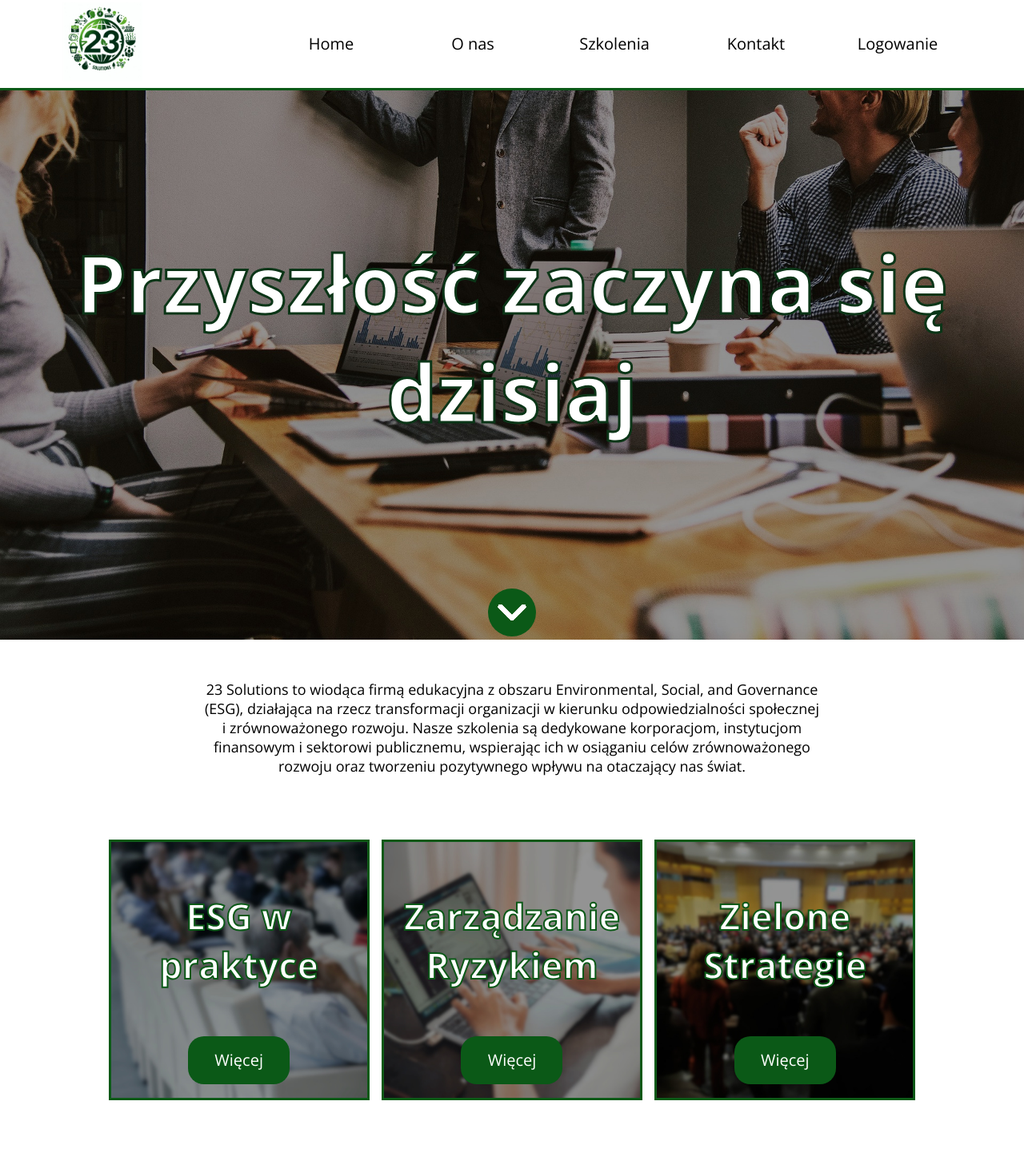
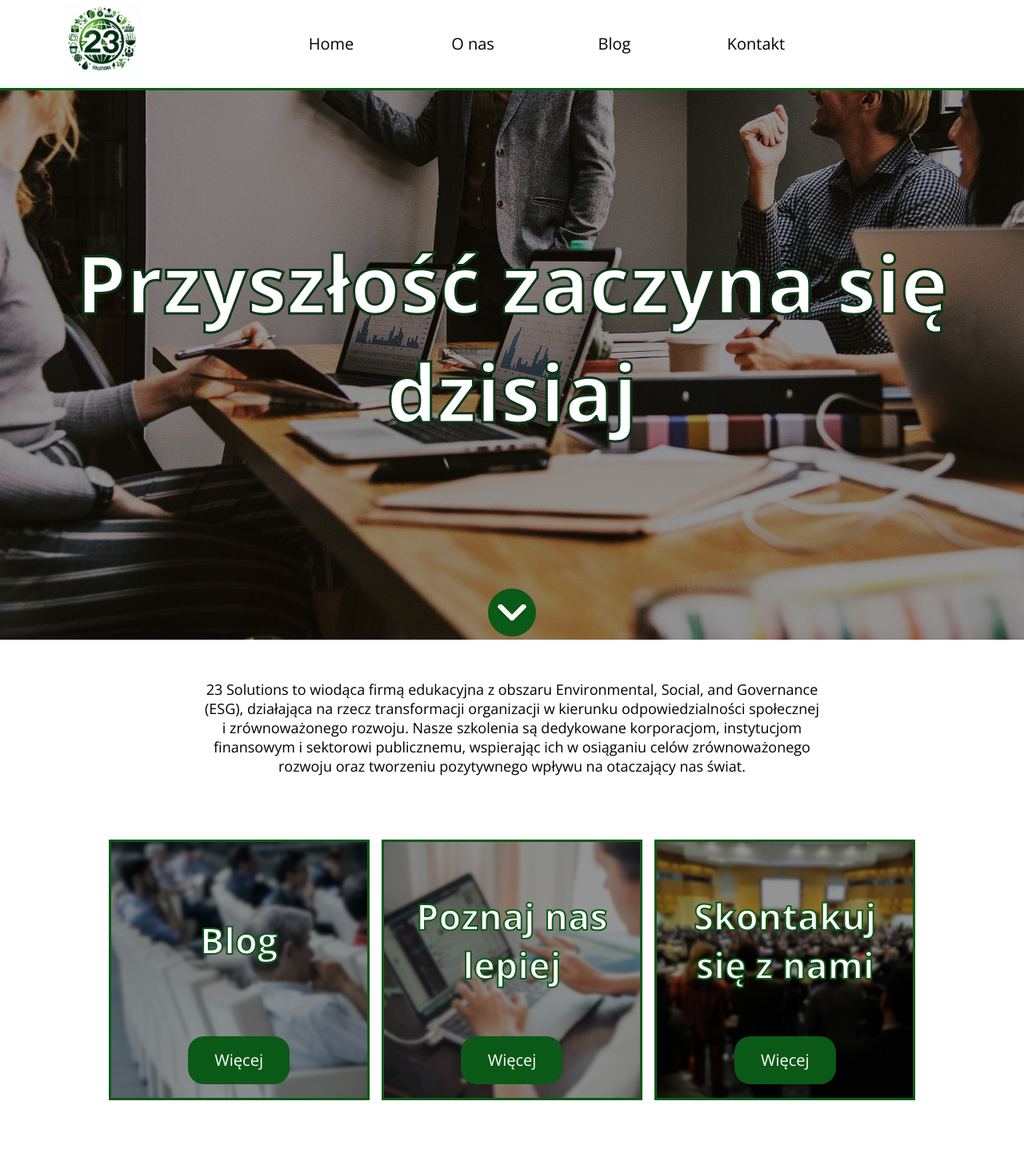
Before and after one commit to Szczepanoo/23-Solutions-Website-php, a PHP site: page / in a window 1280 px wide. Shown: the top 1447 px of the page at 80% size. Run offline with PHP 8.4, Linux system fonts and the light colour scheme.

Commit message:
removed unused sites on home page

```diff
--- a/index.php
+++ b/index.php
@@ -21,10 +21,14 @@ session_start();
         </div>
         <a href="javascript:void(0);" class="hamburger" onclick=showMenu(myTopnav)><i id="hamburger" class="fa fa-bars"></i></a>
         <nav class="topnav" id="myTopnav">
-          <a href="index.php" class="topnav_a">Home</a>
-          <a href="templates/onas.php" class="topnav_a">O nas</a>
+            <a href="index.php" class="topnav_a">Home</a>
+            <a href="templates/onas.php" class="topnav_a">O nas</a>
+            <!--
           <a href="templates/szkolenia.php" class="topnav_a">Szkolenia</a>
-          <a href="templates/kontakt.php" class="topnav_a">Kontakt</a>
+          -->
+            <a href="templates/blog.php" class="topnav_a">Blog</a>
+            <a href="templates/kontakt.php" class="topnav_a">Kontakt</a>
+            <!--
           <?php
             if(isset($_SESSION['user_id'])){
                 echo "<a href='templates/dashboard.php' class='topnav_a'>Panel</a>";
@@ -32,6 +36,7 @@ session_start();
                echo "<a href='templates/logowanie.php' class='topnav_a'>Logowanie</a>";
             }
             ?>
+            -->
       </nav>
     </header>
 
@@ -48,18 +53,18 @@ session_start();
     <div class="home_container">
         <div class="left_arrow" onclick="moveItem('left')"></div>
         <div class="home_container_item" id="item_1" style="background-image: url('static/images/szkolenie2.jpg')">
-            <h3>ESG w praktyce</h3>
-            <button class="home_wiecej" onclick="goto('templates/szkolenie.php?szkolenie=2')">Więcej</button>
+            <h3>Blog</h3>
+            <button class="home_wiecej" onclick="goto('templates/blog.php')">Więcej</button>
         </div>
 
         <div class="home_container_item visible" id="item_2" style="background-image: url('static/images/szkolenie3.jpg')">
-            <h3>Zarządzanie Ryzykiem</h3>
-            <button class="home_wiecej" onclick="goto('templates/szkolenie.php?szkolenie=3')">Więcej</button>
+            <h3>Poznaj nas lepiej</h3>
+            <button class="home_wiecej" onclick="goto('templates/onas.php')">Więcej</button>
         </div>
 
         <div class="home_container_item" id="item_3" style="background-image: url('static/images/szkolenie5.jpg')">
-            <h3>Zielone Strategie</h3>
-            <button class="home_wiecej" onclick="goto('templates/szkolenie.php?szkolenie=5')">Więcej</button>
+            <h3>Skontakuj się z nami</h3>
+            <button class="home_wiecej" onclick="goto('templates/kontakt.php')">Więcej</button>
         </div>
         <div class="right_arrow" onclick="moveItem('right')"></div>
     </div>
@@ -89,6 +94,7 @@ session_start();
             <li><a href="templates/kontakt.php">Kontakt</a></li>
           </ul>
         </div>
+          <!--
         <div class="newsletter">
           <h3>Zapisz się na newsletter</h3>
           <form action="templates/sign_for_newsletter.php" method="POST" id="bottom">
@@ -97,6 +103,7 @@ session_start();
               <input type="hidden" name="return_url" value="<?php echo basename($_SERVER['PHP_SELF'])?>">
           </form>
         </div>
+        -->
       </div>
         <hr class="footer_hr">
       <div class="social">
--- /dev/null
+++ b/templates/blog.php
@@ -0,0 +1,3 @@
+<?php
+echo "Tu będzie blog"
+?>
```
